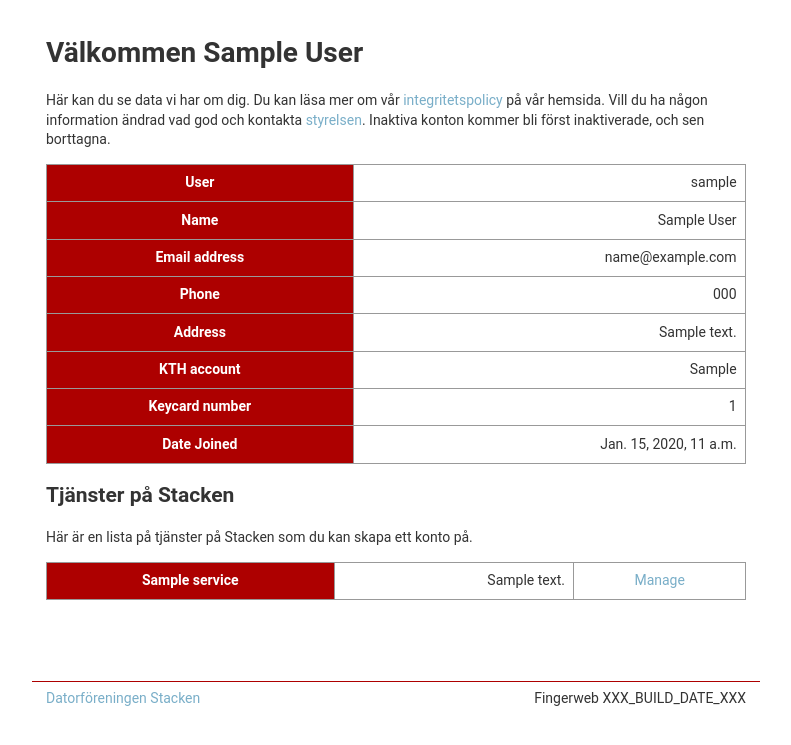
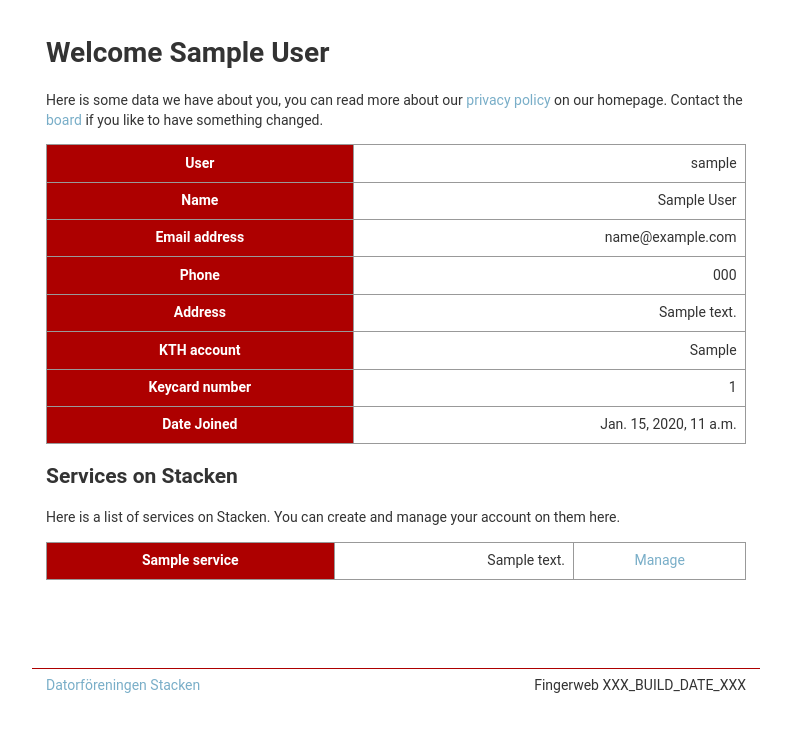
Before and after one commit to stacken/fingerweb, a Django app: page / in a window 1280 px wide. Shown: the part 34-779 px from the top of the page, without its empty margins (244-1035 px from the left). Run offline with Django 3.2, Linux system fonts and the light colour scheme; a user stored in the database is signed in; tables that the repository leaves empty hold one stand-in row (values such as "Sample post"); style sheets or scripts are compiled from the project's sources.

Commit message:
Update text to English
Try to limit the amount of Swinglish in the system...

```diff
--- a/finger/templates/home.html
+++ b/finger/templates/home.html
@@ -2,14 +2,13 @@
 
 {% block content %}
 {% if user.member %}
-<h1>Välkommen {{user.member.get_full_name}}</h1>
+<h1>Welcome {{user.member.get_full_name}}</h1>
 
 <p>
-  Här kan du se data vi har om dig. Du kan läsa mer om vår
-  <a href="https://www.stacken.kth.se/club/integritetspolicy/">integritetspolicy</a>
-  på vår hemsida. Vill du ha någon information ändrad vad god och kontakta
-  <a href="https://www.stacken.kth.se/club/">styrelsen</a>. Inaktiva konton kommer bli
-  först inaktiverade, och sen borttagna.
+  Here is some data we have about you, you can read more about our
+  <a href="https://www.stacken.kth.se/en/club/privacy-policy/">privacy policy</a>
+  on our homepage. Contact the <a href="https://www.stacken.kth.se/en/club/">board</a>
+  if you like to have something changed.
 </p>
 
 {% if user.member.joined_years_ago > 8 %}
@@ -55,9 +54,9 @@
   </tr>
 </table>
 
-<h2>Tjänster på Stacken</h2>
+<h2>Services on Stacken</h2>
 
-<p>Här är en lista på tjänster på Stacken som du kan skapa ett konto på.</p>
+<p>Here is a list of services on Stacken. You can create and manage your account on them here.</p>
 
 <table class="servicetable">
   {% for service in services %}
--- a/services/templates/services/service.html
+++ b/services/templates/services/service.html
@@ -2,7 +2,7 @@
 {% block title %}Tjänsten {{service}}{% endblock %}
 
 {% block content %}
-<h1>Tjänsten {{service}}</h1>
+<h1>Service {{service}}</h1>
 
 <p>
   {{ service.shortdesc }}
```
